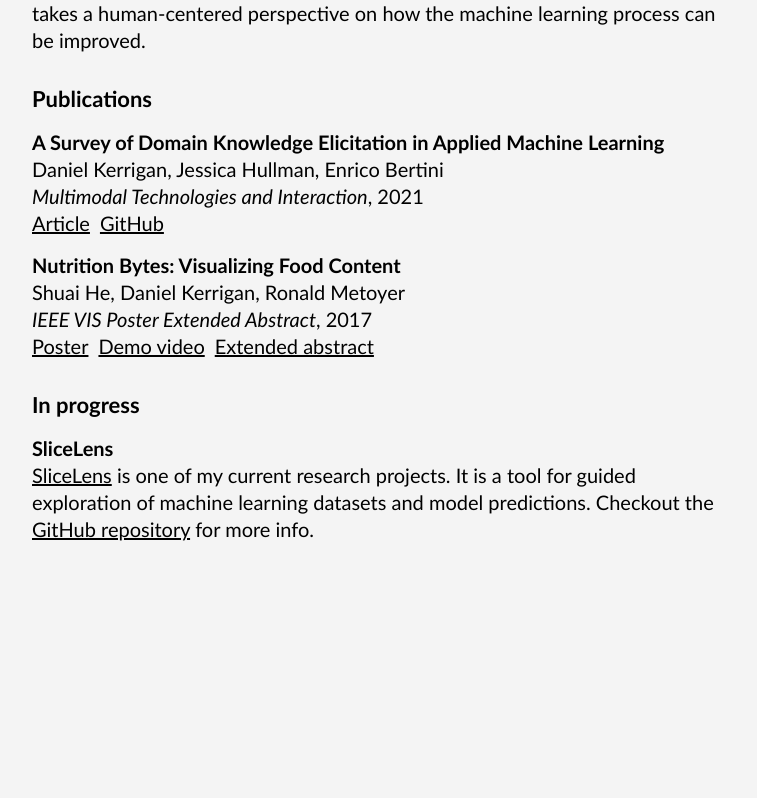
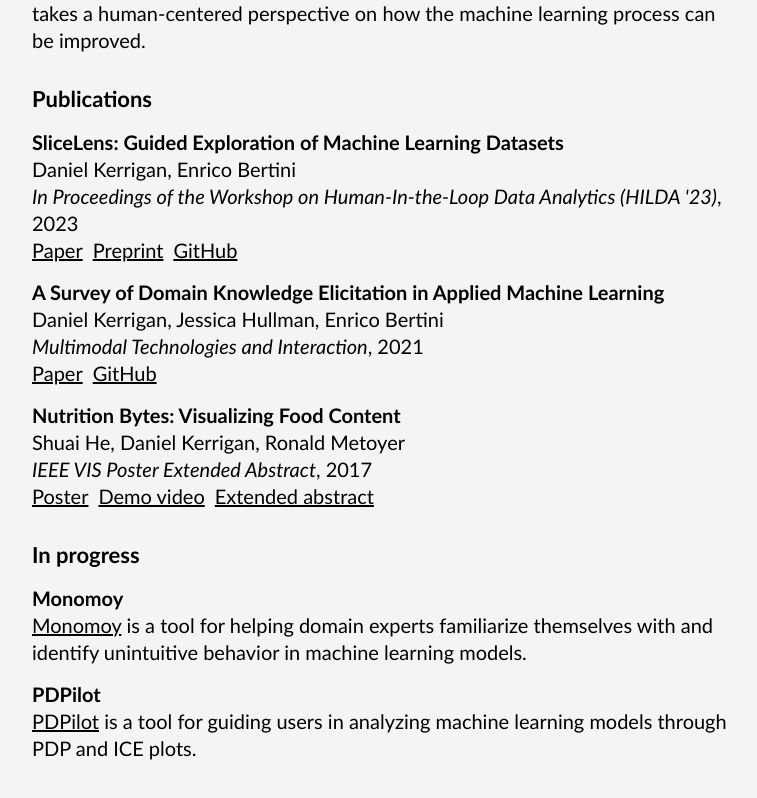
Before and after one commit to DanielKerrigan/DanielKerrigan.github.io, a SvelteKit app: page /research in a window 1280 px wide. Shown: the part 258-1056 px from the top of the page, without its empty margins (258-1015 px from the left). Before the commit the page ends 841 px from the top, so only its background shows below. Built offline with nearby package versions, Linux system fonts and the light colour scheme.

Commit message:
update resume, teaching, research

```diff
--- a/src/routes/research/+page.svelte
+++ b/src/routes/research/+page.svelte
@@ -10,12 +10,29 @@
 	<h3>Publications</h3>
 
 	<div>
+		<h4>SliceLens: Guided Exploration of Machine Learning Datasets</h4>
+		<div>Daniel Kerrigan, Enrico Bertini</div>
+		<div>
+			<span class="venue"
+				>In Proceedings of the Workshop on Human-In-the-Loop Data Analytics (HILDA '23)</span
+			>, 2023
+		</div>
+		<div>
+			<ul class="horizontal-list">
+				<li><a href="https://doi.org/10.1145/3597465.3605217">Paper</a></li>
+				<li><a href="https://osf.io/n9xkq">Preprint</a></li>
+				<li><a href="https://github.com/nyuvis/SliceLens">GitHub</a></li>
+			</ul>
+		</div>
+	</div>
+
+	<div>
 		<h4>A Survey of Domain Knowledge Elicitation in Applied Machine Learning</h4>
 		<div>Daniel Kerrigan, Jessica Hullman, Enrico Bertini</div>
 		<div><span class="venue">Multimodal Technologies and Interaction</span>, 2021</div>
 		<div>
 			<ul class="horizontal-list">
-				<li><a href="https://doi.org/10.3390/mti5120073">Article</a></li>
+				<li><a href="https://doi.org/10.3390/mti5120073">Paper</a></li>
 				<li><a href="https://github.com/DanielKerrigan/elicitation-survey">GitHub</a></li>
 			</ul>
 		</div>
@@ -39,11 +56,18 @@
 	<h3>In progress</h3>
 
 	<div>
-		<h4>SliceLens</h4>
+		<h4>Monomoy</h4>
 		<p>
-			<a href="https://slicelens.vercel.app">SliceLens</a> is one of my current research projects.
-			It is a tool for guided exploration of machine learning datasets and model predictions.
-			Checkout the <a href="https://github.com/nyuvis/SliceLens">GitHub repository</a> for more info.
+			<a href="https://github.com/DanielKerrigan/Monomoy">Monomoy</a> is a tool for helping domain experts
+			familiarize themselves with and identify unintuitive behavior in machine learning models.
+		</p>
+	</div>
+
+	<div>
+		<h4>PDPilot</h4>
+		<p>
+			<a href="https://pdpilot.readthedocs.io/en/latest/">PDPilot</a> is a tool for guiding users in
+			analyzing machine learning models through PDP and ICE plots.
 		</p>
 	</div>
 </section>
```
Also changed, not shown: src/routes/teaching/+page.svelte (+13 -3 lines), 1 other file (tests, documents, lock files or other folders).
